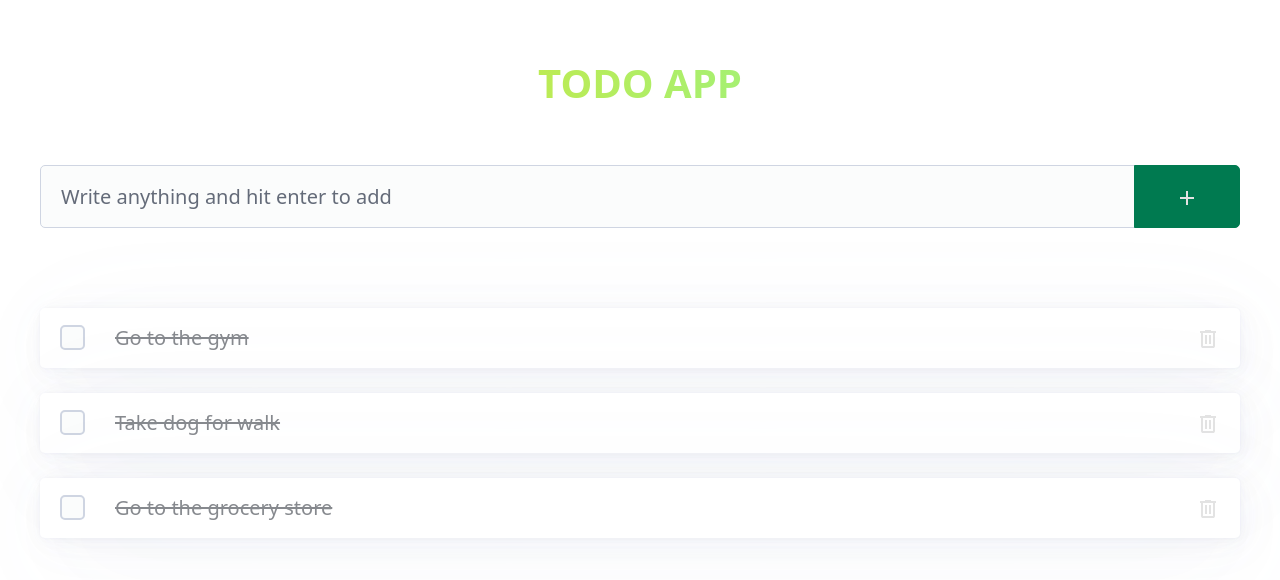
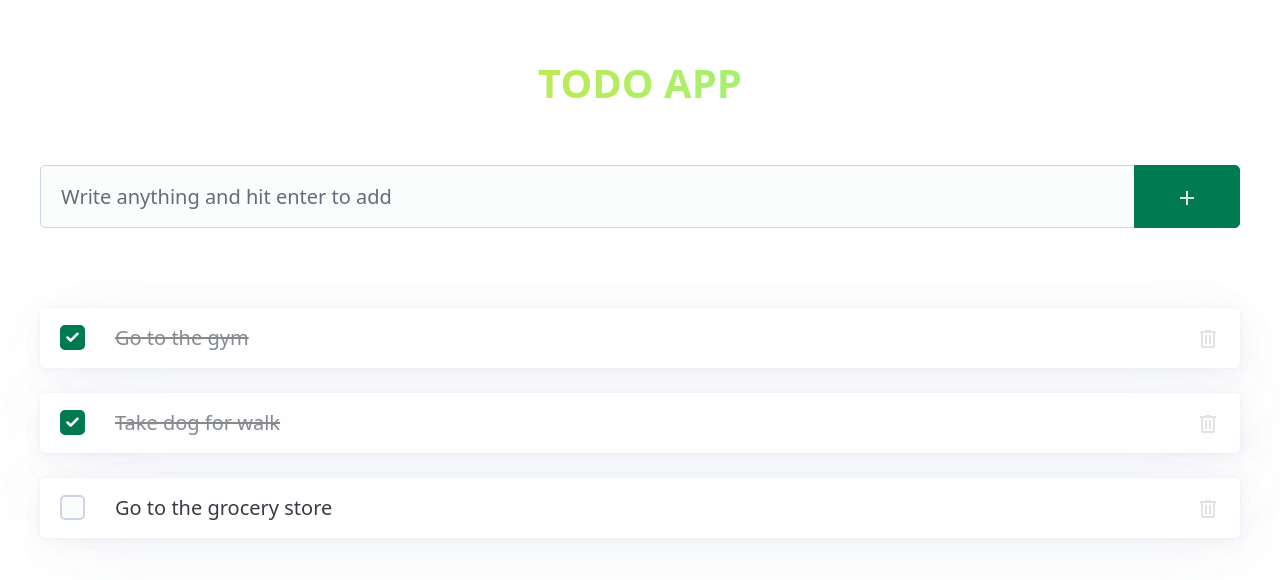
Before and after one commit to darryndotdev/todo-app, a React (Vite) app: page / in a window 1280 px wide. Shown: the top 580 px of the page. Built offline with nearby package versions, Linux system fonts and the light colour scheme.

Commit message:
feat: creating CompleteTodo toggle

```diff
--- a/src/App.jsx
+++ b/src/App.jsx
@@ -15,6 +15,16 @@ function App() {
         setTodos((todos) => todos.filter((todo) => todo.id !== id));
     }
 
+    function handleCompleteTodo(id) {
+        setTodos((todos) =>
+            todos.map((todo) =>
+                todo.id === id
+                    ? { ...todo, isComplete: !todo.isComplete }
+                    : todo
+            )
+        );
+    }
+
     return (
         <div className='container'>
             <Hero />
@@ -22,9 +32,10 @@ function App() {
             <ul>
                 {todos.map((todo) => (
                     <TodoList
-                        todos={todo}
+                        todo={todo}
                         key={todo.id}
                         onDeleteTodo={handleDeleteTodo}
+                        onCompleteTodo={handleCompleteTodo}
                     />
                 ))}
             </ul>
--- a/src/Components/TodoList/TodoList.jsx
+++ b/src/Components/TodoList/TodoList.jsx
@@ -1,16 +1,23 @@
 import Delete from './../Icons/Delete';
 
-const TodoList = ({ todos, onDeleteTodo }) => {
+const TodoList = ({ todo, onDeleteTodo, onCompleteTodo }) => {
     return (
         <li>
             <article>
                 <label>
-                    <input type='checkbox' />
+                    <input
+                        type='checkbox'
+                        onChange={() => onCompleteTodo(todo.id)}
+                        value={todo.isComplete}
+                        checked={todo.isComplete ? 'checked' : ''}
+                    />
                 </label>
-                <p className='complete'>{todos.description}</p>
+                <p className={todo.isComplete ? 'complete' : ''}>
+                    {todo.description}
+                </p>
                 <button
                     className='outline contrast'
-                    onClick={() => onDeleteTodo(todos.id)}
+                    onClick={() => onDeleteTodo(todo.id)}
                 >
                     <Delete />
                 </button>
```
